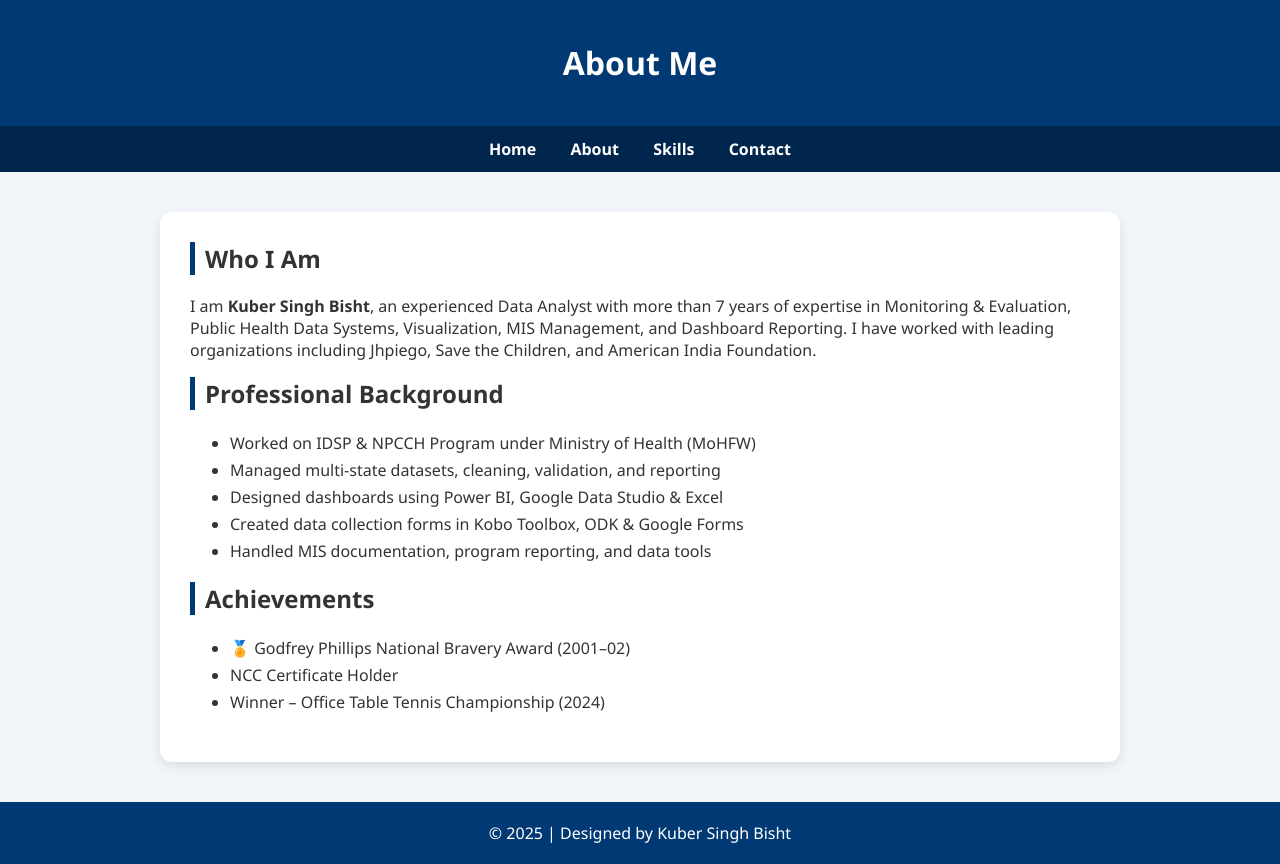
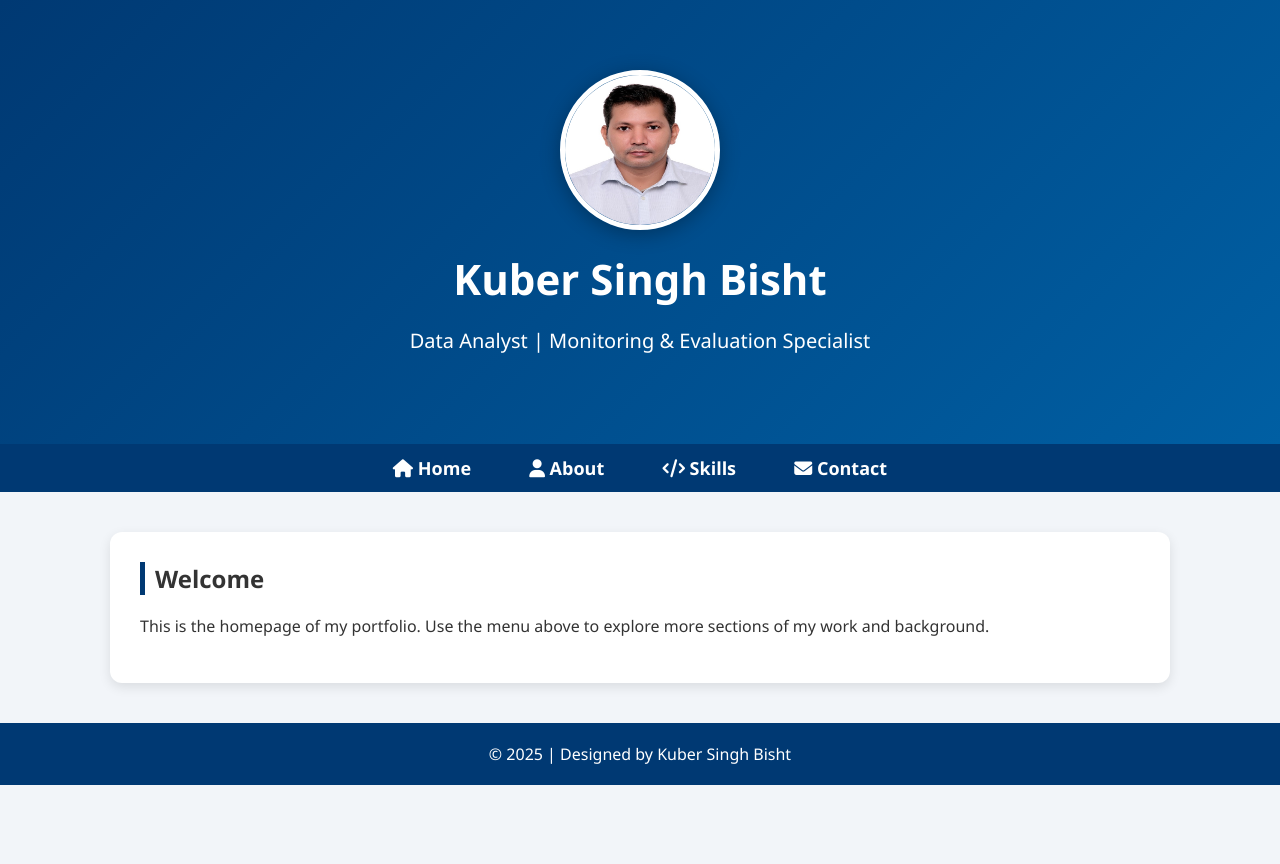
Before and after one commit to Kuber2025/Kuber2025.github.io, a plain HTML site: page about.html in a window 1280 px wide. After the commit the page ends 800 px from the top, so only its background shows below. Drawn offline with Linux system fonts and the light colour scheme.

Commit message:
Update about.html

```diff
--- a/about.html
+++ b/about.html
@@ -3,23 +3,52 @@
 <head>
     <meta charset="UTF-8" />
     <meta name="viewport" content="width=device-width, initial-scale=1.0" />
-    <title>About | Kuber Singh Bisht</title>
+    <title>Kuber Singh Bisht | Portfolio</title>
     <link rel="stylesheet" href="https://cdnjs.cloudflare.com/ajax/libs/font-awesome/6.5.0/css/all.min.css" />
+
     <style>
         body {
             margin: 0;
             font-family: "Segoe UI", sans-serif;
             background: #f2f5f9;
             color: #333;
+            overflow-x: hidden;
         }
+
+        /* HEADER */
         header {
+            background: linear-gradient(135deg, #003973, #005fa3);
+            color: white;
+            padding: 70px 20px;
+            text-align: center;
+            position: relative;
+            animation: fadeIn 1.2s ease-in-out;
+        }
+        header img {
+            width: 150px;
+            height: 150px;
+            border-radius: 50%;
+            border: 5px solid white;
+            box-shadow: 0 4px 20px rgba(0,0,0,0.3);
+            animation: zoomIn 1.4s ease-in-out;
+            transition: transform 0.4s ease, box-shadow 0.4s ease;
+        }
+        header img:hover {
+            transform: scale(1.1) rotate(3deg);
+            box-shadow: 0 6px 30px rgba(0,0,0,0.4);
+        }
+        header h1 {
+            margin: 15px 0 5px;
+            font-size: 42px;
+            animation: slideDown 1s ease-in-out;
+        }
+        header p {
+            font-size: 20px;
+        }
+
+        /* NAVIGATION */
+        nav {
             background: #003973;
-            padding: 20px;
-            text-align: center;
-            color: white;
-        }
-        nav {
-            background: #00264d;
             text-align: center;
             padding: 12px;
         }
@@ -28,21 +57,44 @@
             margin: 0 15px;
             text-decoration: none;
             font-weight: bold;
+            font-size: 18px;
+            padding: 6px 12px;
+            border-radius: 6px;
+            transition: background 0.3s ease, transform 0.3s ease;
         }
+        nav a:hover {
+            background: #005fa3;
+            transform: translateY(-3px);
+        }
+
+        /* SECTIONS */
         .section {
-            max-width: 900px;
+            max-width: 1000px;
             margin: 40px auto;
             background: white;
             padding: 30px;
             border-radius: 12px;
             box-shadow: 0 4px 12px rgba(0,0,0,0.1);
+            animation: fadeUp 1.1s ease-in-out;
+            transition: transform 0.4s ease, box-shadow 0.4s ease;
         }
+        .section:hover {
+            transform: translateY(-6px);
+            box-shadow: 0 8px 20px rgba(0,0,0,0.2);
+        }
+
         h2 {
             margin-top: 0;
             border-left: 5px solid #003973;
             padding-left: 10px;
         }
-        ul { line-height: 1.7; }
+
+        /* ANIMATIONS */
+        @keyframes fadeIn { from { opacity:0;} to {opacity:1;} }
+        @keyframes fadeUp { from { transform:translateY(40px); opacity:0;} to {transform:translateY(0); opacity:1;} }
+        @keyframes slideDown { from {transform:translateY(-40px);} to {transform:translateY(0);} }
+        @keyframes zoomIn { from {transform:scale(0.5);} to {transform:scale(1);} }
+
         footer {
             text-align: center;
             padding: 20px;
@@ -53,46 +105,26 @@
     </style>
 </head>
 <body>
-
     <header>
-    <h1>About Me</h1>
+        <img src="profile.jpg" alt="Profile Photo" />
+        <h1>Kuber Singh Bisht</h1>
+        <p>Data Analyst | Monitoring & Evaluation Specialist</p>
     </header>
 
     <nav>
-    <a href="index.html">Home</a>
-    <a href="about.html">About</a>
-    <a href="skills.html">Skills</a>
-    <a href="contact.html">Contact</a>
+        <a href="index.html"><i class="fa fa-home"></i> Home</a>
+        <a href="about.html"><i class="fa fa-user"></i> About</a>
+        <a href="skills.html"><i class="fa fa-code"></i> Skills</a>
+        <a href="contact.html"><i class="fa fa-envelope"></i> Contact</a>
     </nav>
 
     <div class="section">
-    <h2>Who I Am</h2>
-    <p>
-        I am <strong>Kuber Singh Bisht</strong>, an experienced Data Analyst with more than 7 years of expertise
-        in Monitoring & Evaluation, Public Health Data Systems, Visualization, MIS Management, and Dashboard Reporting.
-        I have worked with leading organizations including Jhpiego, Save the Children, and American India Foundation.
-    </p>
-
-    <h2>Professional Background</h2>
-    <ul>
-        <li>Worked on IDSP & NPCCH Program under Ministry of Health (MoHFW)</li>
-        <li>Managed multi-state datasets, cleaning, validation, and reporting</li>
-        <li>Designed dashboards using Power BI, Google Data Studio & Excel</li>
-        <li>Created data collection forms in Kobo Toolbox, ODK & Google Forms</li>
-        <li>Handled MIS documentation, program reporting, and data tools</li>
-    </ul>
-
-    <h2>Achievements</h2>
-    <ul>
-        <li>🏅 Godfrey Phillips National Bravery Award (2001–02)</li>
-        <li>NCC Certificate Holder</li>
-        <li>Winner – Office Table Tennis Championship (2024)</li>
-    </ul>
+        <h2>Welcome</h2>
+        <p>This is the homepage of my portfolio. Use the menu above to explore more sections of my work and background.</p>
     </div>
 
     <footer>
         © 2025 | Designed by Kuber Singh Bisht
     </footer>
-
 </body>
 </html>
```
Lines whose indentation alone changed are shown as unchanged.
